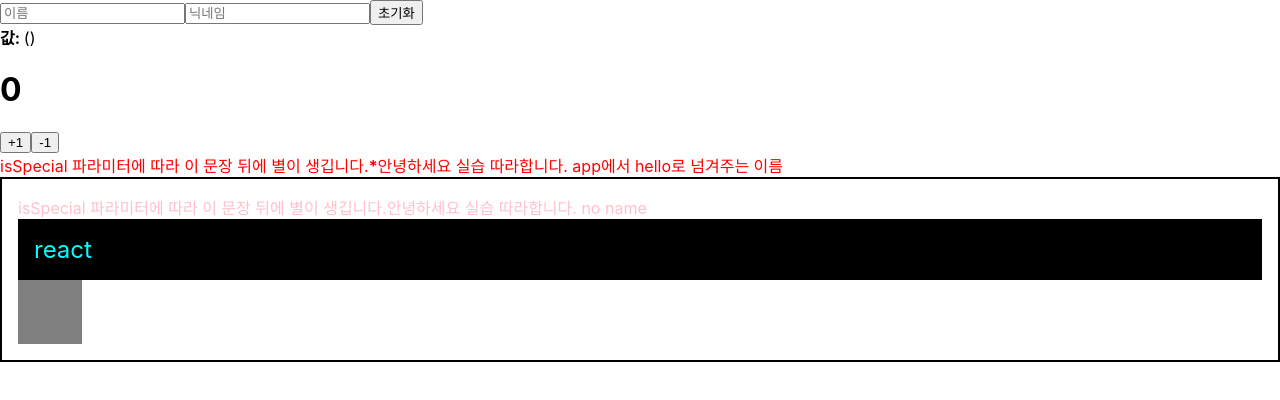
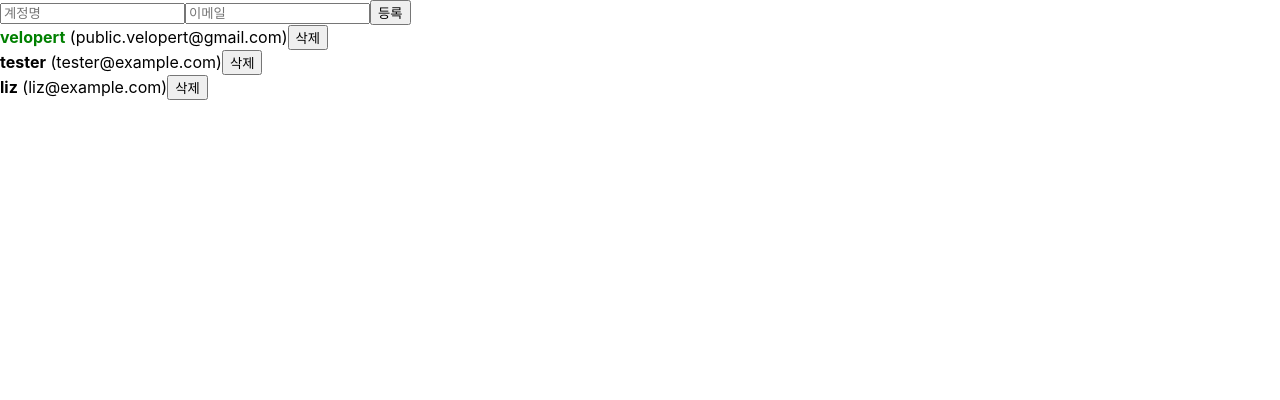
Before and after one commit to HSJung93/begin-react, a React (Create React App) app: page / in a window 1280 px wide. Shown: the top 400 px of the page. Built offline with nearby package versions, Linux system fonts and the light colour scheme.

Commit message:
vlpt 1-15. modification

```diff
--- a/src/App.js
+++ b/src/App.js
@@ -1,32 +1,80 @@
-import React from 'react';
-import Hello from './Hello';
-import Wrapper from './Wrapper';
-import './App.css'
-import Counter from './Counter';
-import InputSample from './inputSample';
+import React, { useRef, useState } from 'react';
+import UserList from './UserList';
+import CreateUser from './CreateUser';
 
 function App() {
+  const [inputs, setInputs] = useState({
+    username: '',
+    email: ''
+  });
+  const { username, email } = inputs;
+  const onChange = e => {
+    const { name, value } = e.target;
+    setInputs({
+      ...inputs,
+      [name]: value
+    });
+  };
+  const [users, setUsers] = useState([
+    {
+      id: 1,
+      username: 'velopert',
+      email: 'public.velopert@gmail.com',
+      active: true
+    },
+    {
+      id: 2,
+      username: 'tester',
+      email: 'tester@example.com',
+      active: false
+    },
+    {
+      id: 3,
+      username: 'liz',
+      email: 'liz@example.com',
+      active: false
+    }
+  ]);
 
-  const name = 'react';
+  const nextId = useRef(4);
+  const onCreate = () => {
+    const user = {
+      id: nextId.current,
+      username,
+      email
+    };
+    setUsers(users.concat(user));
 
-  const style = {
-    backgroundColor : 'black',
-    color: 'aqua',
-    fontSize: 24,
-    padding: '1rem'
-  }
+    setInputs({
+      username: '',
+      email: ''
+    });
+    nextId.current += 1;
+  };
+
+  const onRemove = id => {
+    // user.id 가 파라미터로 일치하지 않는 원소만 추출해서 새로운 배열을 만듬
+    // = user.id 가 id 인 것을 제거함
+    setUsers(users.filter(user => user.id !== id));
+  };
+
+  const onToggle = id => {
+    setUsers(
+      users.map(user =>
+        user.id === id ? { ...user, active: !user.active } : user
+      )
+    );
+  };
 
   return (
     <>
-      <InputSample />
-      <Counter />
-      <Hello name = "app에서 hello로 넘겨주는 이름" color = "red" isSpecial/>
-
-      <Wrapper>
-        <Hello color="pink"/>
-        <div style={style}>{name}</div>
-        <div className="gray-box"></div>
-      </Wrapper>
+      <CreateUser
+        username={username}
+        email={email}
+        onChange={onChange}
+        onCreate={onCreate}
+      />
+      <UserList users={users} onRemove={onRemove} onToggle={onToggle}/>
     </>
   );
 }
--- /dev/null
+++ b/src/CreateUser.js
@@ -0,0 +1,23 @@
+import React from 'react';
+
+function CreateUser({username, email, onChange, onCreate}) {
+  return (
+    <div>
+      <input
+        name = "username"
+        placeholder = "계정명"
+        onChange = {onChange}
+        value = {username}
+      />
+      <input
+        name = "email"
+        placeholder = "이메일"
+        onChange = {onChange}
+        value = {email}
+      />
+      <button onClick = {onCreate}> 등록 </button>
+    </div>
+  );
+}
+
+export default CreateUser;
--- a/src/UserList.js
+++ b/src/UserList.js
@@ -1,37 +1,31 @@
-import React from "react";
+import React from 'react';
 
-function User({ user }) {
+function User({ user, onRemove, onToggle}) {
   return (
     <div>
-      <b>{user.username}</b>
+      <b
+        style={{
+          cursor: 'pointer',
+          color: user.active ? 'green' : 'black'
+        }}
+        onClick={() => onToggle(user.id)}
+      >
+        {user.username}
+      </b>
+      &nbsp;
+
       <span>({user.email})</span>
+      <button onClick={() => onRemove(user.id)}>삭제</button>
     </div>
   );
 }
 
-function UserList() {
-  const users = [
-    {
-      id: 1,
-      username: "velopert",
-      email: "public.velopert@gmail.com",
-    },
-    {
-      id: 2,
-      username: "tester",
-      email: "tester@example.com",
-    },
-    {
-      id: 3,
-      username: "liz",
-      email: "liz@example.com",
-    },
-  ];
-
+function UserList({ users, onRemove, onToggle }) {
   return (
     <div>
-      {users.map((user) => (
-        <User user={user} key={user.id} />
+      {users.map(user => (
+        <User user={user} key={user.id} onRemove={onRemove}
+        onToggle={onToggle} />
       ))}
     </div>
   );
```
